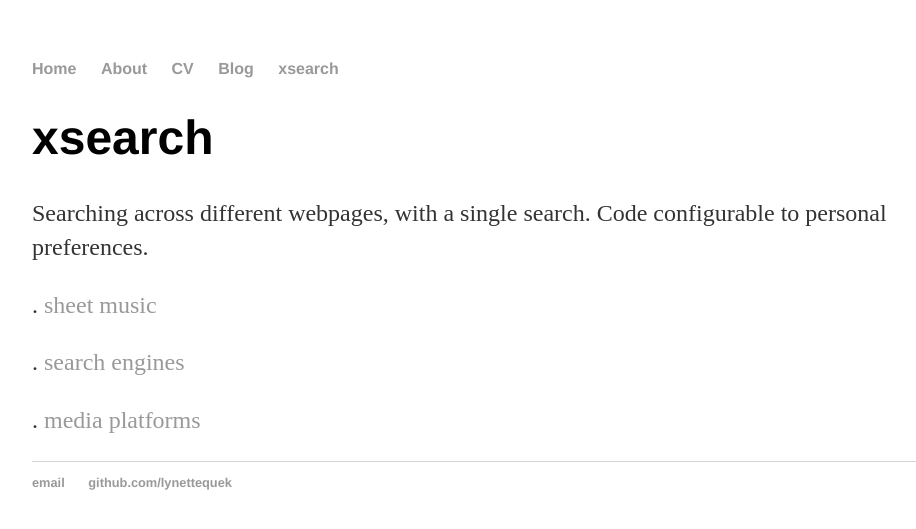
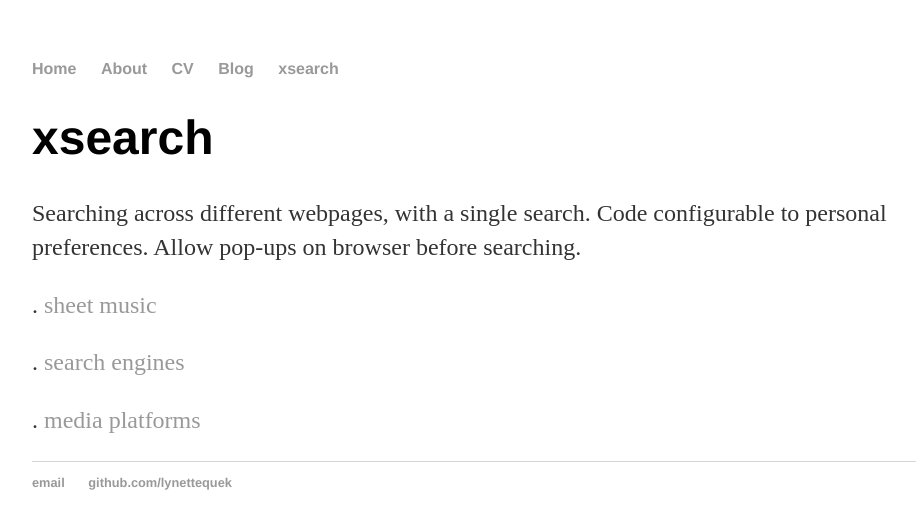
Before and after one commit to lynettequek/lynettequek.github.io, a Jekyll site: the page built from xsearch/index.html, in a window 1280 px wide. Shown: the top 529 px of the page, without its empty margins (160-1076 px from the left). Built offline with Jekyll 4.4.1, drawn with Linux system fonts in a browser that asks for light colours.

Commit message:
Update index.html

```diff
--- a/xsearch/index.html
+++ b/xsearch/index.html
@@ -4,7 +4,7 @@ title: xsearch tools
 ---
 <div class="blurb">
 	<h1>xsearch</h1>
-	<p> Searching across different webpages, with a single search. Code configurable to personal preferences. </p>
+	<p> Searching across different webpages, with a single search. Code configurable to personal preferences. Allow pop-ups on browser before searching.</p>
 	<p>. <a href="https://gist.github.com/lynettequek/9b603212b67ced625a4b92cbf2a43717">sheet music</a> </p>
   	<p>. <a href="https://gist.github.com/lynettequek/35eecbd403f1fb8f3853fb8f3147a70c">search engines</a></p>
 	<p>. <a href="https://gist.github.com/lynettequek/aa1fc50dd2ad5a3b489178ae8ff383f8">media platforms</a></p>
```
